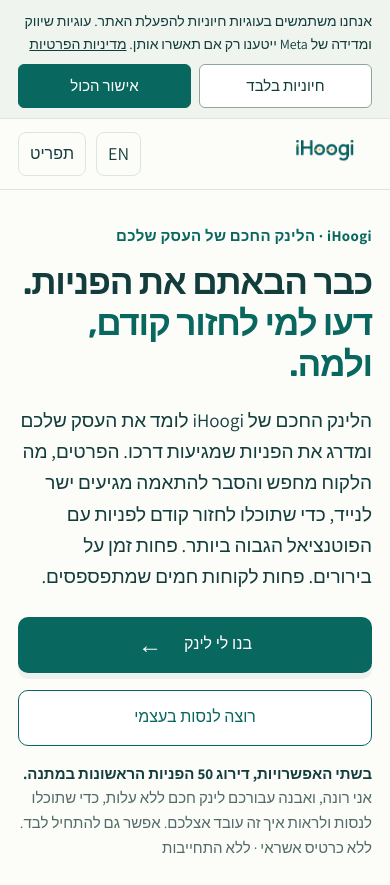
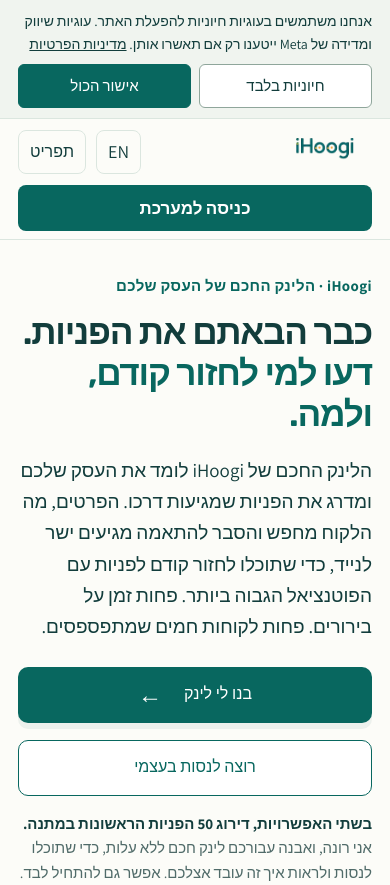
Before and after one commit to ai-4biz/ihoogi-marketing-site, a plain HTML site: page index.html in a window 390 px wide. Shown: the top 885 px of the page. Drawn offline with Linux system fonts and the light colour scheme.

Commit message:
Make existing-user login prominent on mobile (#54)

```diff
--- a/index.html
+++ b/index.html
@@ -42,7 +42,8 @@
 .nav-links a:hover{text-decoration:underline;text-underline-offset:6px}
 .nav-tools{display:flex;align-items:center;gap:16px}
 .lang,.menu{background:transparent;border:1px solid var(--line);border-radius:8px;padding:6px 11px;min-height:44px}
-.login{font-size:16px;text-underline-offset:4px}
+.login{display:inline-flex;align-items:center;justify-content:center;min-height:44px;padding:9px 16px;border-radius:8px;background:var(--teal);color:#fff;font-size:16px;font-weight:700;text-decoration:none;white-space:nowrap}
+.login:hover{background:#064e48}
 .menu{display:none}
 .hero{padding:70px 0 48px}
 .hero-grid{display:grid;grid-template-columns:1.13fr 1fr;align-items:center;gap:64px}
@@ -167,12 +168,16 @@
 
 @media(max-width:760px){body{font-size:18px}
 .wrap{width:calc(100% - 36px)}
-.nav-row{min-height:70px;gap:12px}
+.nav-row{min-height:70px;display:grid;grid-template-columns:1fr auto auto;gap:8px 10px;padding-block:8px}
+.logo{grid-column:1;grid-row:1}
+.nav-tools{display:contents}
+.lang{grid-column:2;grid-row:1}
+.menu{grid-column:3;grid-row:1}
 .logo img{width:94px;height:50px}
 .nav-tools{gap:10px}
-.login{display:none}
+.login{display:flex;grid-column:1 / -1;grid-row:2;width:100%;min-height:44px;font-size:17px}
 .menu{display:block;font-size:16px}
-.nav-links{display:none;position:absolute;top:70px;inset-inline:0;background:var(--paper);padding:18px 24px 24px;border-bottom:1px solid var(--line);box-shadow:0 8px 14px #123d3c0a}
+.nav-links{display:none;position:absolute;top:100%;inset-inline:0;background:var(--paper);padding:18px 24px 24px;border-bottom:1px solid var(--line);box-shadow:0 8px 14px #123d3c0a}
 .nav-links.open{display:flex;flex-direction:column;align-items:stretch;gap:0}
 .nav-links a{padding:10px}
 .hero{padding:34px 0 12px}
@@ -254,7 +259,7 @@
 <a class="logo" href="#top" aria-label="iHoogi"><img src="assets/img/ihoogi_logo.png" width="116" height="57" alt="iHoogi"></a>
 <nav class="nav-links" id="navLinks" aria-label="ניווט ראשי" data-en-aria="Main navigation">
 <a href="#how"><span data-en="How it works">איך זה עובד</span></a><a href="#why"><span data-en="Why iHoogi">למה iHoogi</span></a><a href="#proof"><span data-en="Our story">מהשטח</span></a><a href="#start"><span data-en="Get started">מתחילים ביחד</span></a>
-</nav><div class="nav-tools"><a class="login" href="https://ihoogi.com/landing"><span data-en="Log in">כניסה למערכת</span></a><button class="lang" id="langToggle" type="button" aria-label="Switch to English" lang="en">EN</button><button class="menu" id="burger" type="button" aria-expanded="false" aria-controls="navLinks"><span data-en="Menu">תפריט</span></button></div></div></header>
+</nav><div class="nav-tools"><a class="login" href="https://ihoogi.com/login"><span data-en="Log in">כניסה למערכת</span></a><button class="lang" id="langToggle" type="button" aria-label="Switch to English" lang="en">EN</button><button class="menu" id="burger" type="button" aria-expanded="false" aria-controls="navLinks"><span data-en="Menu">תפריט</span></button></div></div></header>
 <main id="main">
 <section class="hero" id="top"><div class="wrap"><div class="hero-grid">
 <div class="hero-copy"><p data-en="iHoogi · Your business’s smart link" class="eyebrow">iHoogi · הלינק החכם של העסק שלכם</p>
@@ -295,7 +300,7 @@
 <details><summary><span data-en="Does the ranking decide for me?">האם הדירוג מחליט בשבילי?</span></summary><p data-en="No. It helps you prioritize based on the information supplied and your business settings. Read the answers and explanation and decide who to contact, including lower ranked inquiries.">לא. הוא עוזר לתעדף לפי המידע שנמסר והגדרות העסק. אפשר לקרוא את התשובות וההסבר ולהחליט למי לחזור, גם כשפנייה קיבלה דירוג נמוך יותר.</p></details>
 <details><summary><span data-en="What happens after 50 inquiries?">מה קורה אחרי 50 הפניות?</span></summary><p data-en="Plans start at ₪299 per month, excluding VAT. The free offer requires no credit card and no commitment to continue.">מסלולים החל מ־299 ₪ לחודש, לפני מע״מ. ההתנסות ללא כרטיס אשראי וללא התחייבות להמשיך.</p></details>
 </div></section></main>
-<footer class="footer"><div class="wrap footer-row"><p>© <span id="yr">2026</span> iHoogi · <span data-en="by Ligro">מבית ליגרו</span></p><div class="footer-links"><a href="https://ihoogi.com/landing"><span data-en="Log in">כניסה למערכת</span></a><a href="mailto:office@ihoogi.com"><span data-en="Contact us">דברו איתנו</span></a><a href="https://ihoogi.com/privacy"><span data-en="Privacy">פרטיות</span></a><a href="https://ihoogi.com/terms"><span data-en="Terms">תנאי שימוש</span></a><a href="https://ihoogi.com/accessibility"><span data-en="Accessibility">נגישות</span></a><button class="cookie-settings" type="button"><span data-en="Cookie preferences">העדפות עוגיות</span></button></div></div></footer>
+<footer class="footer"><div class="wrap footer-row"><p>© <span id="yr">2026</span> iHoogi · <span data-en="by Ligro">מבית ליגרו</span></p><div class="footer-links"><a href="https://ihoogi.com/login"><span data-en="Log in">כניסה למערכת</span></a><a href="mailto:office@ihoogi.com"><span data-en="Contact us">דברו איתנו</span></a><a href="https://ihoogi.com/privacy"><span data-en="Privacy">פרטיות</span></a><a href="https://ihoogi.com/terms"><span data-en="Terms">תנאי שימוש</span></a><a href="https://ihoogi.com/accessibility"><span data-en="Accessibility">נגישות</span></a><button class="cookie-settings" type="button"><span data-en="Cookie preferences">העדפות עוגיות</span></button></div></div></footer>
 <div class="mobile-cta" id="mobileCta"><a class="button primary" href="#start"><span data-en="I want to try iHoogi">רוצה להתנסות</span></a><p data-en="50 inquiries ranked free">דירוג 50 פניות במתנה</p></div>
 
 <script>
```
